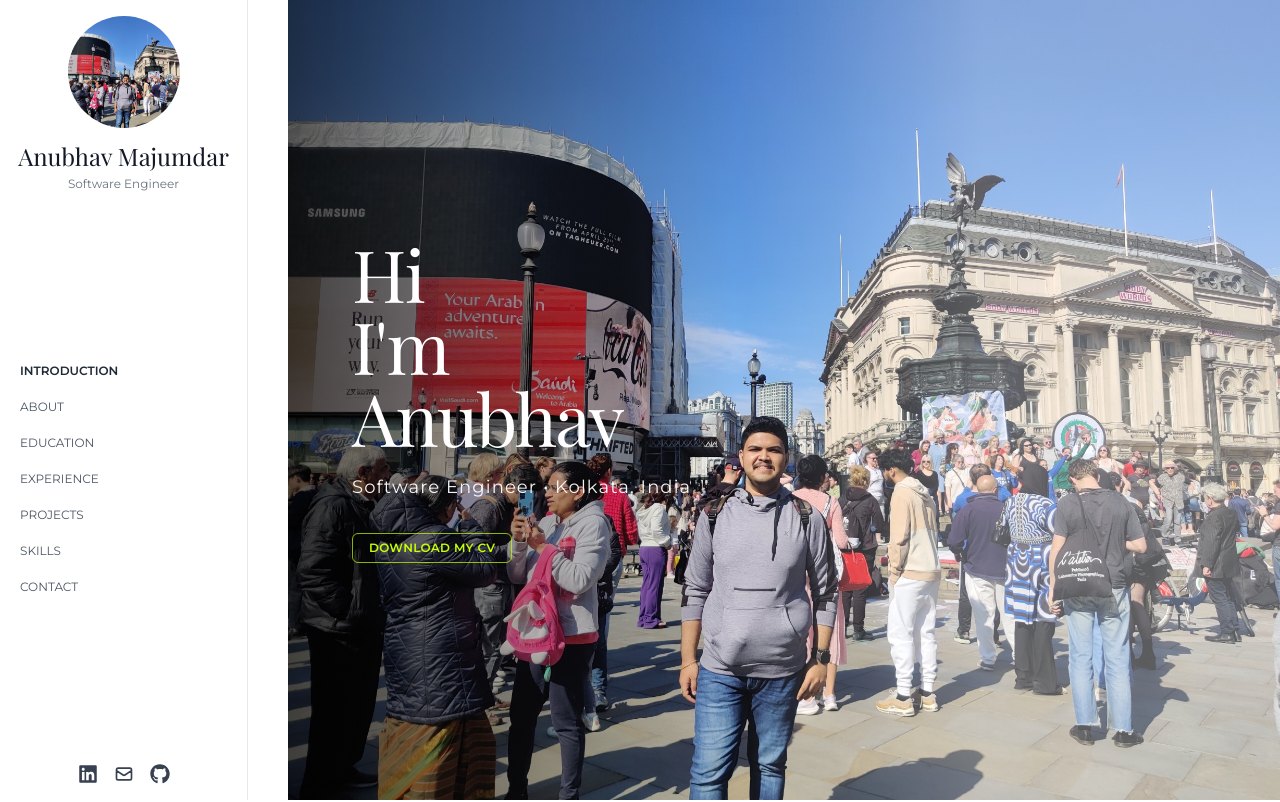
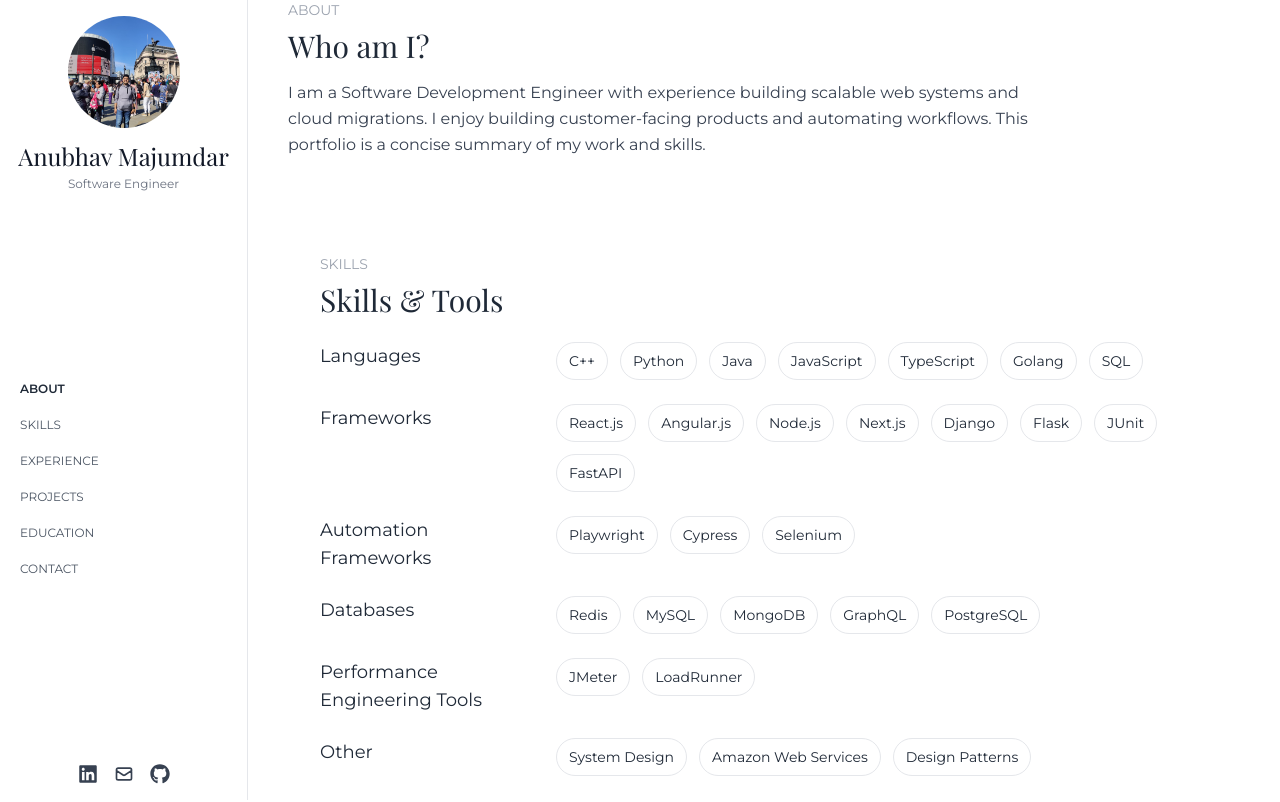
Before and after one commit to anubhav217/Anubhav-Portfolio, a React (Vite) app: page / in a window 1280 px wide. Shown: the top 802 px of the page. Built offline with nearby package versions, Linux system fonts and the light colour scheme.

Commit message:
Reorder sidebar navigation

```diff
--- a/src/App.jsx
+++ b/src/App.jsx
@@ -1,6 +1,5 @@
 import React from 'react'
 import Sidebar from './components/Sidebar'
-import Hero from './components/Hero'
 import About from './components/About'
 import Education from './components/Education'
 import Experience from './components/Experience'
@@ -13,13 +12,12 @@ export default function App() {
     <div className="min-h-screen bg-white text-gray-800">
       <Sidebar />
       <main className="ml-72">
-        <Hero />
+        <About />
         <div className="container mx-auto px-8 py-12">
-          <About />
-          <Education />
+          <Skills />
           <Experience />
           <Projects />
-          <Skills />
+          <Education />
           <Contact />
         </div>
       </main>
--- a/src/components/Sidebar.jsx
+++ b/src/components/Sidebar.jsx
@@ -7,14 +7,14 @@ import { FaLinkedin, FaGithub } from "react-icons/fa";
 import { HiOutlineMail } from "react-icons/hi";
 
 const NAV = [
-  { id: "intro", label: "INTRODUCTION" },
   { id: "about", label: "ABOUT" },
-  { id: "education", label: "EDUCATION" },
+  { id: "skills", label: "SKILLS" },
   { id: "experience", label: "EXPERIENCE" },
   { id: "projects", label: "PROJECTS" },
-  { id: "skills", label: "SKILLS" },
+  { id: "education", label: "EDUCATION" },
   { id: "contact", label: "CONTACT" },
 ];
+
 
 export default function Sidebar() {
   // stable id list for hook
```
